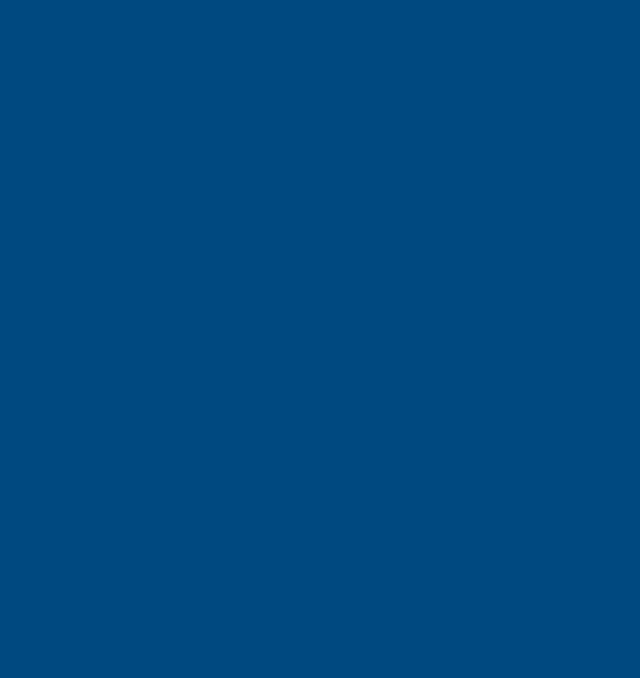
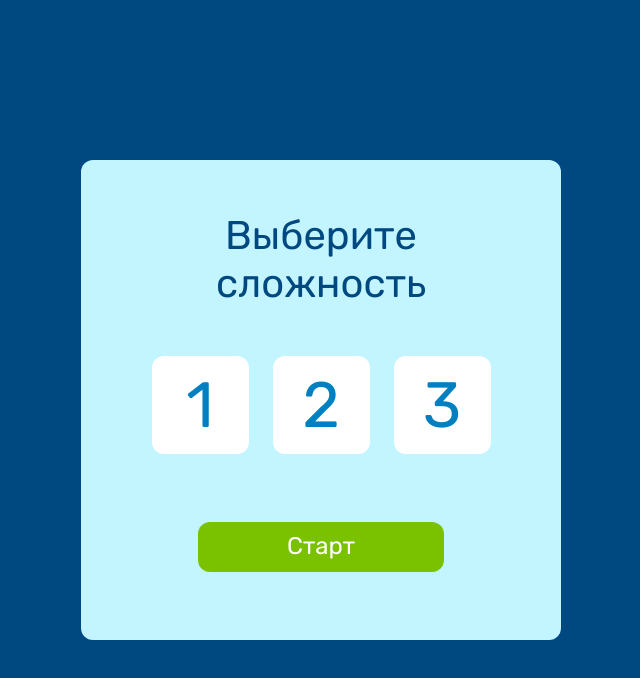
Before and after one commit to daria-bnn/The-Card-Game, a plain HTML site: page index.html in a window 1280 px wide. Shown: the whole page, without its empty margins (319-959 px from the left). Drawn offline with Linux system fonts and the light colour scheme.

Commit message:
create-start-page

```diff
--- a/index.html
+++ b/index.html
@@ -6,13 +6,26 @@
     <meta http-equiv="X-UA-Compatible" content="IE=edge">
     <meta name="viewport" content="width=device-width, initial-scale=1.0">
     <title>Карточная игра</title>
-    <link rel="stylesheet" href="css/style.css">
-    <link href="https://fonts.googleapis.com/css?family=Rubik:300,regular,500,600,700,800,900,300&display=swap"
+    <link rel="stylesheet" href="./css/style.css">
+    <link href="https://fonts.googleapis.com/css?family=Rubik:400&display=swap"
         rel="stylesheet" />
 </head>
 
 <body>
+    <div class="block-game center">
 
+    </div>
+
+    <script src="js/global-object-application.js"></script>
+    <script src="js/blocks.js"></script>
+    <script src="js/screens.js"></script>
+    <script src="js/render-function.js"></script>
+    <script src="./js/html-elements.js"></script>
+    <script>
+        document.addEventListener("DOMContentLoaded", () => {
+            window.application.renderScreen('render-start-page');
+        });
+    </script>
 </body>
 
 </html>
--- a/js/blocks.js
+++ b/js/blocks.js
@@ -0,0 +1,7 @@
+window.application.blocks['create-form'] = createForm;
+
+function createForm(container) {
+    container.appendChild(
+        createTempleteCart(blockForm())
+    );
+}
--- /dev/null
+++ b/js/html-elements.js
@@ -0,0 +1,78 @@
+function blockForm() {
+    return {
+        tag: 'form',
+        cls: ['block-game__form', 'form'],
+        content: [
+            {
+                tag: 'label',
+                cls: ['form__title'],
+                content: 'Выберите сложность'
+            },
+            {
+                tag: 'div',
+                cls: ['form__block-options', 'block-options'],
+                content: [
+                    {
+                        tag: 'label',
+                        content: '1',
+                        cls: ['block-options__name'],
+                        attrs: {
+                            for: 'difficulty-light',
+                        }
+                    },
+                    {
+                        tag: 'input',
+                        cls: ['block-options__input'],
+                        attrs: {
+                            type: 'radio',
+                            id: 'difficulty-light',
+                            name: 'difficulty',
+                            value: 'light'
+                        }
+                    },
+                    {
+                        tag: 'label',
+                        content: '2',
+                        cls: ['block-options__name'],
+                        attrs: {
+                            for: 'difficulty-medium',
+                        }
+                    },
+                    {
+                        tag: 'input',
+                        cls: ['block-options__input'],
+                        attrs: {
+                            type: 'radio',
+                            id: 'difficulty-medium',
+                            name: 'difficulty',
+                            value: 'medium'
+                        }
+                    },
+                    {
+                        tag: 'label',
+                        content: '3',
+                        cls: ['block-options__name'],
+                        attrs: {
+                            for: 'difficulty-hard',
+                        }
+                    },
+                    {
+                        tag: 'input',
+                        cls: ['block-options__input'],
+                        attrs: {
+                            type: 'radio',
+                            id: 'difficulty-hard',
+                            name: 'difficulty',
+                            value: 'hard'
+                        }
+                    },
+                ]
+            },
+            {
+                tag: 'button',
+                cls: ['form__button', 'button'],
+                content: 'Старт'
+            }
+        ]
+    }
+}
--- /dev/null
+++ b/js/render-function.js
@@ -0,0 +1,37 @@
+function createTempleteCart(block) {
+    if (block === undefined) {
+        return document.createTextNode('');
+    }
+
+    if (typeof block === 'string' || typeof block === 'number') {
+        return document.createTextNode(block);
+    }
+
+    if (Array.isArray(block)) {
+        const fragment = document.createDocumentFragment();
+        block.forEach(element => {
+            fragment.appendChild(createTempleteCart(element));
+        })
+        return fragment;
+    }
+
+    const result = document.createElement(block.tag);
+
+    if (block.cls) {
+        const classes = [].concat(block.cls);
+        classes.forEach(cls => {
+            result.classList.add(cls);
+        })
+    }
+
+    if (block.attrs) {
+        const keys = Object.keys(block.attrs);
+        keys.forEach(key => {
+            result.setAttribute(key, block.attrs[key])
+        });
+    }
+
+    result.appendChild(createTempleteCart(block.content));
+
+    return result;
+}
--- a/js/screens.js
+++ b/js/screens.js
@@ -0,0 +1,14 @@
+window.application.screens['render-start-page'] = renderStartPage;
+
+function renderStartPage() {
+    const wrapper = document.querySelector('.block-game');
+
+    wrapper.innerHTML = '';
+
+    const infoBlock = document.createElement('div');
+    infoBlock.classList.add('block-game__info-block');
+
+    window.application.renderBlock('create-form', infoBlock);
+
+    wrapper.appendChild(infoBlock);
+}
--- a/style.scss
+++ b/style.scss
@@ -41,9 +41,113 @@ textarea {
 
 html,
 body {
+    height: 100%;
+
     font-family: Rubik;
     font-size: 24px;
+    font-weight: 400;
     color: #000;
-    height: 100%;
+
     background-color: #004980;
+    overflow: hidden;
 }
+
+.center {
+    padding-right: calc(50% - 518px);
+    padding-left: calc(50% - 518px);
+}
+
+.block-game {
+    min-height: 100%;
+
+    display: flex;
+    justify-content: center;
+    align-items: center;
+}
+
+.block-game__info-block {
+    min-width: 480px;
+
+    border-radius: 12px;
+
+    background-color: #C2F5FF;
+}
+
+.form {
+    display: flex;
+    flex-direction: column;
+    align-items: center;
+
+    padding-top: 52px;
+    padding-bottom: 68px;
+}
+
+.form__title {
+    width: 220px;
+
+    font-size: 40px;
+    line-height: 1.2;
+    color: #004980;
+    text-align: center;
+
+    margin-bottom: 48px;
+}
+
+.block-options {
+    position: relative;
+
+    display: flex;
+    gap: 24px;
+
+    margin-bottom: 68px;
+}
+
+.block-options__name {
+    background-color: #fff;
+    border-radius: 12px;
+    border: .5px solid transparent;
+
+    color: #0080C1;
+    font-size: 64px;
+
+    display: flex;
+    align-items: center;
+    justify-content: center;
+
+    width: 97px;
+    height: 98px;
+
+    transition: border .3s;
+
+    &:hover {
+        border: .5px solid #0080C1;
+
+        cursor: pointer;
+    }
+}
+
+.block-options__input {
+    position: absolute;
+    left: -1000px;
+}
+
+.button {
+    background-color: #7AC100;
+
+    border-radius: 12px;
+    border: 1px solid transparent;
+
+    font-size: 24px;
+    color: #fff;
+    line-height: 1.33;
+
+    width: 246px;
+    height: 50px;
+
+    transition: box-shadow .3s;
+
+    &:hover {
+        cursor: pointer;
+        box-shadow: 0px 0px 27px 27px rgba(53, 115, 48, 0.2) inset;
+    }
+}
```
Also changed, not shown: css/style.css, 1 other file.
